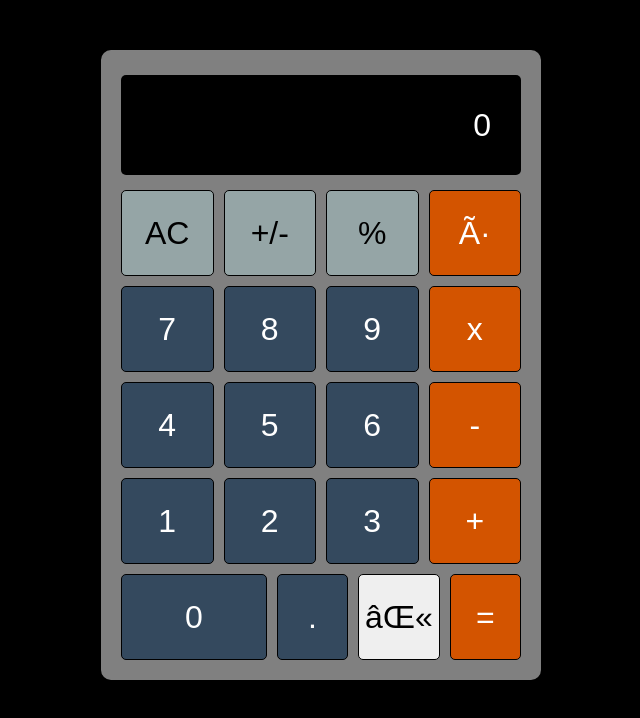
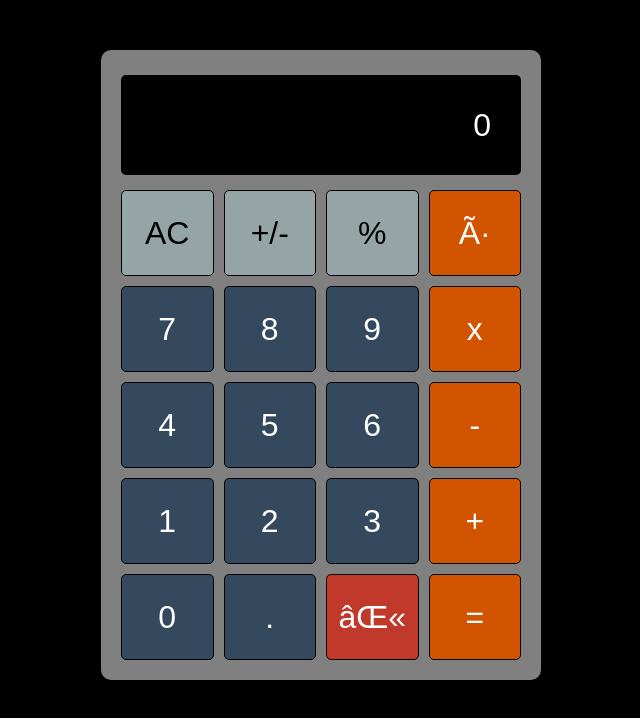
Before and after one commit to Schwenks21/odin-calculator, a plain HTML site: page index.html in a window 1280 px wide. Shown: the whole page, without its empty margins (319-959 px from the left). Drawn offline with Linux system fonts and the light colour scheme.

Commit message:
feat: added backspace button

```diff
--- a/style.css
+++ b/style.css
@@ -49,10 +49,6 @@ button {
     border-radius: 5px;
 }
 
-#zero {
-    flex: 2.3;
-}
-
 .decimal,
 .number {
     background-color: #34495E;
@@ -73,7 +69,8 @@ button {
 .operator,
 .number,
 .decimal,
-.equals {
+.equals,
+.backspace {
     transition-duration: 0.5s;
 }
 
@@ -81,7 +78,8 @@ button {
 .operator:active,
 .number:active,
 .decimal:active,
-.equals:active {
+.equals:active,
+.backspace:active {
     transform: translateY(10px);
 }
 
@@ -98,3 +96,12 @@ button {
 .equals:hover {
     background-color: #E59866;
 }
+
+.backspace:hover {
+    background-color: #D98880;
+}
+
+.backspace {
+    background-color: #C0392B;
+    color: white;
+}
```
